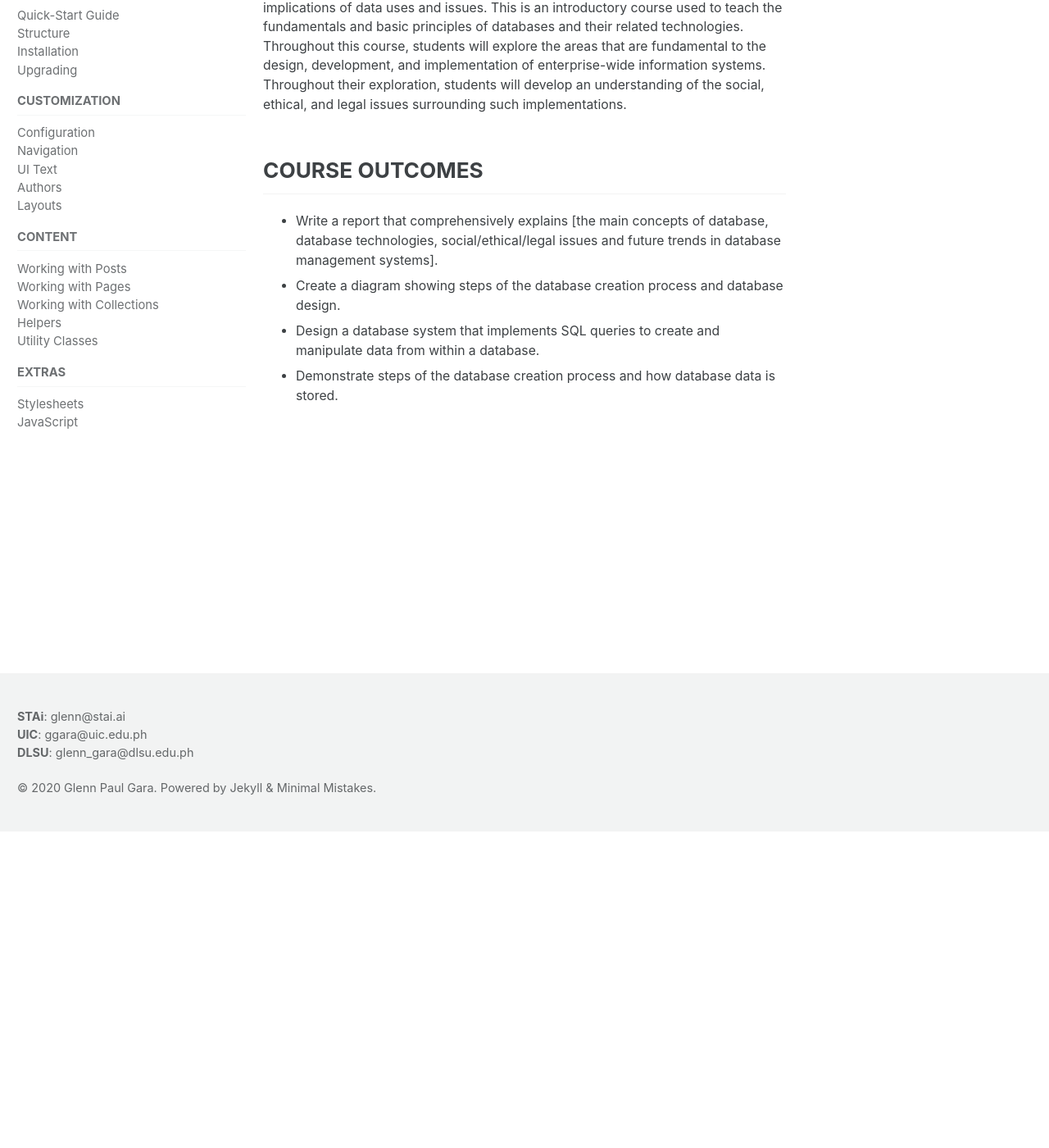
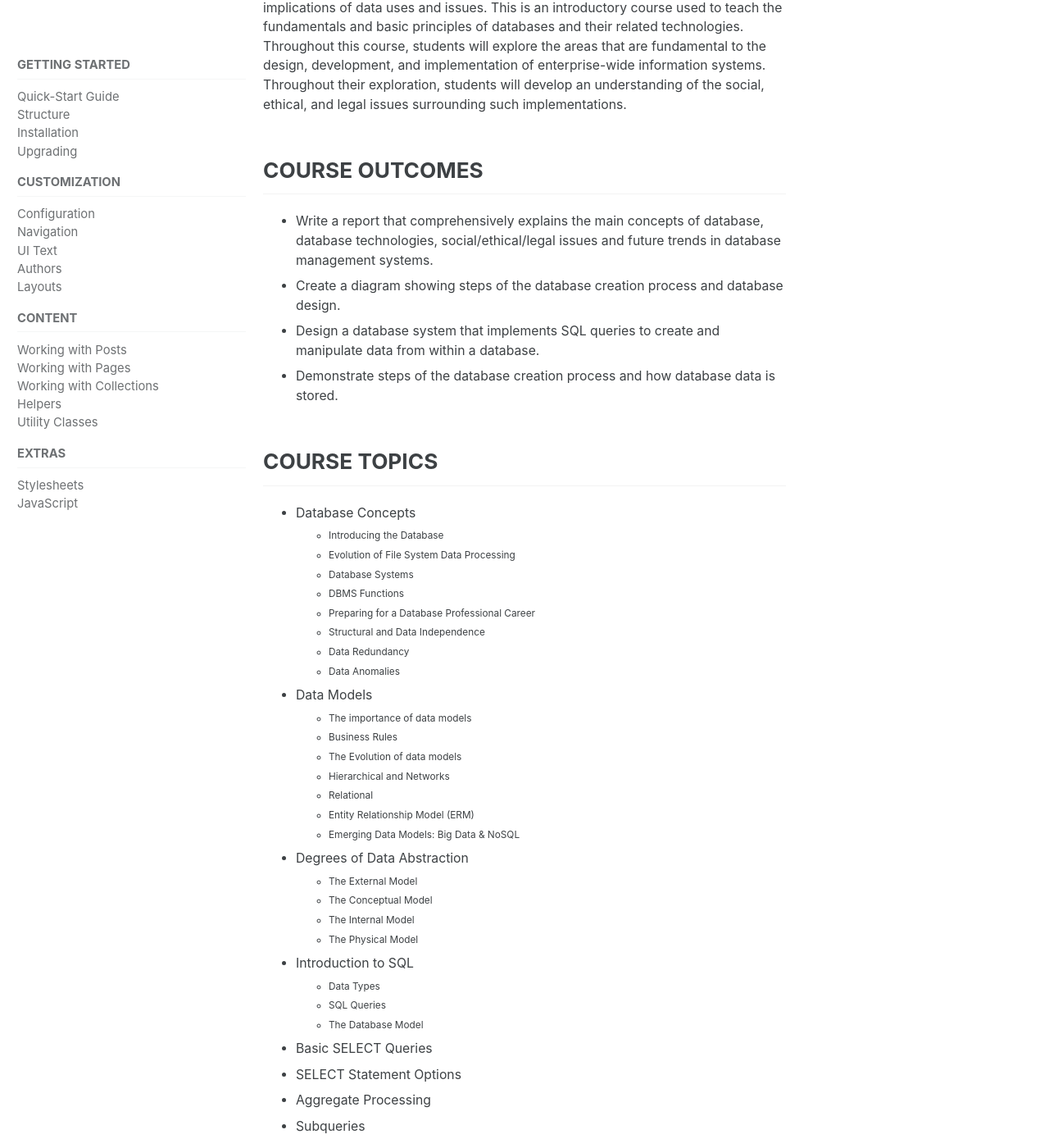
Before and after one commit to glenngara/glenngara.github.io, a Jekyll site: the page built from _pages/teaching/cc212/main.md, in a window 1280 px wide and 1400 px high, scrolled down 387 px. Shown: the whole window at 82% size. Built offline with Jekyll 4.4.1, drawn with Linux system fonts in a browser that asks for light colours; cached includes are drawn as plain includes; nearby versions of some CDN libraries; some of the changed text lies outside the part shown.

Commit message:
Update main.md

```diff
--- a/_pages/teaching/cc212/main.md
+++ b/_pages/teaching/cc212/main.md
@@ -17,7 +17,50 @@ COURSE DETAILS
 
 COURSE OUTCOMES
 ------
-- Write a report that comprehensively explains [the main concepts of database, database technologies, social/ethical/legal issues and future trends in database management systems].
+- Write a report that comprehensively explains the main concepts of database, database technologies, social/ethical/legal issues and future trends in database management systems.
 - Create a diagram showing steps of the database creation process and database design.
 - Design a database system that implements SQL queries to create and manipulate data from within a database.
 - Demonstrate steps of the database creation process and how database data is stored.
+
+COURSE TOPICS
+------
+- Database Concepts
+  - Introducing the Database
+  - Evolution of File System Data Processing
+  - Database Systems
+  - DBMS Functions
+  - Preparing for a Database Professional Career
+  - Structural and Data Independence
+  - Data Redundancy
+  - Data Anomalies
+
+- Data Models
+  - The importance of data models
+  - Business Rules
+  - The Evolution of data models
+  - Hierarchical and Networks
+  - Relational
+  - Entity Relationship Model (ERM)
+  - Emerging Data Models: Big Data & NoSQL
+
+- Degrees of Data Abstraction
+  - The External Model
+  - The Conceptual Model
+  - The Internal Model
+  - The Physical Model
+
+- Introduction to SQL
+  - Data Types
+  - SQL Queries
+  - The Database Model
+
+- Basic SELECT Queries
+- SELECT Statement Options
+- Aggregate Processing
+- Subqueries
+- SQL Functions
+
+- Data Definition Commands
+- Creating Table Structure
+- Altering Table Structure
+- Data Manipulation Commands
```
